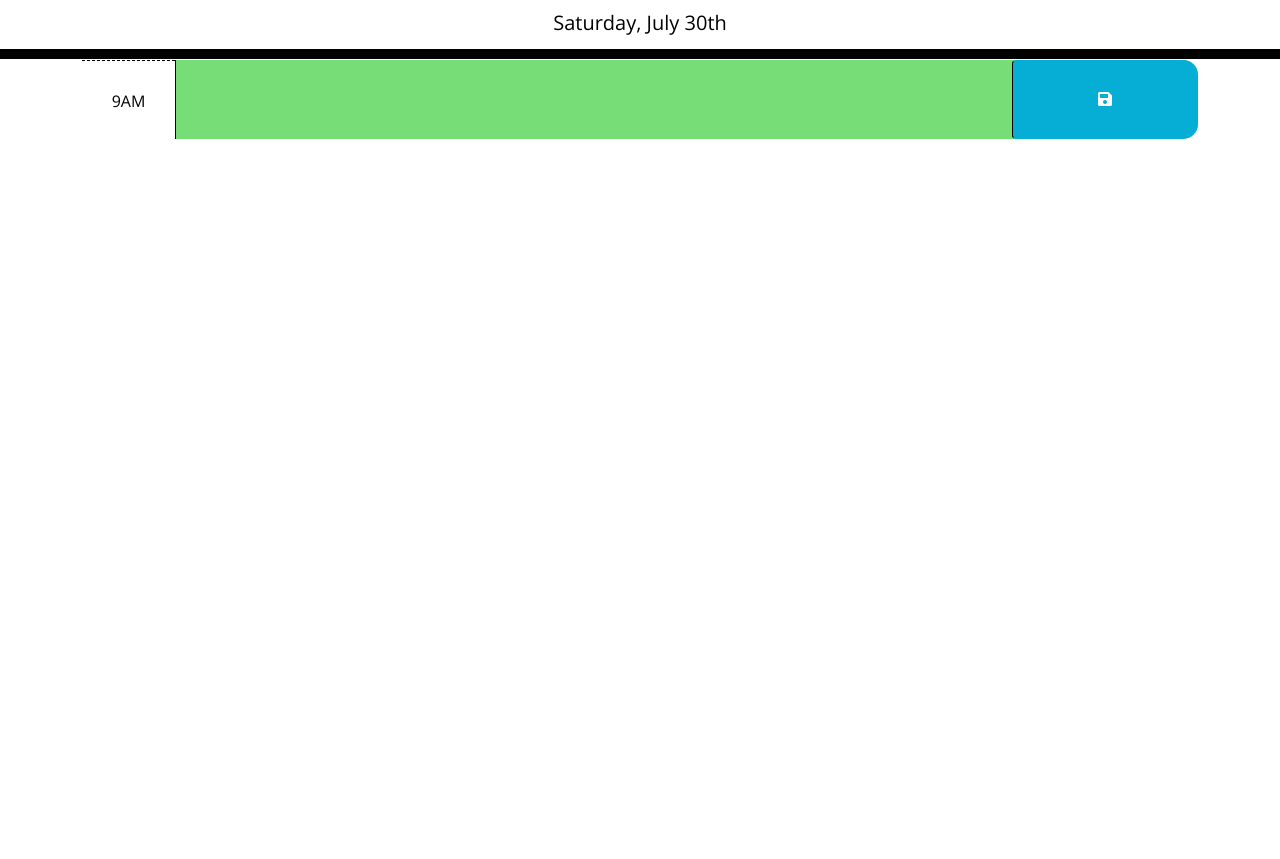
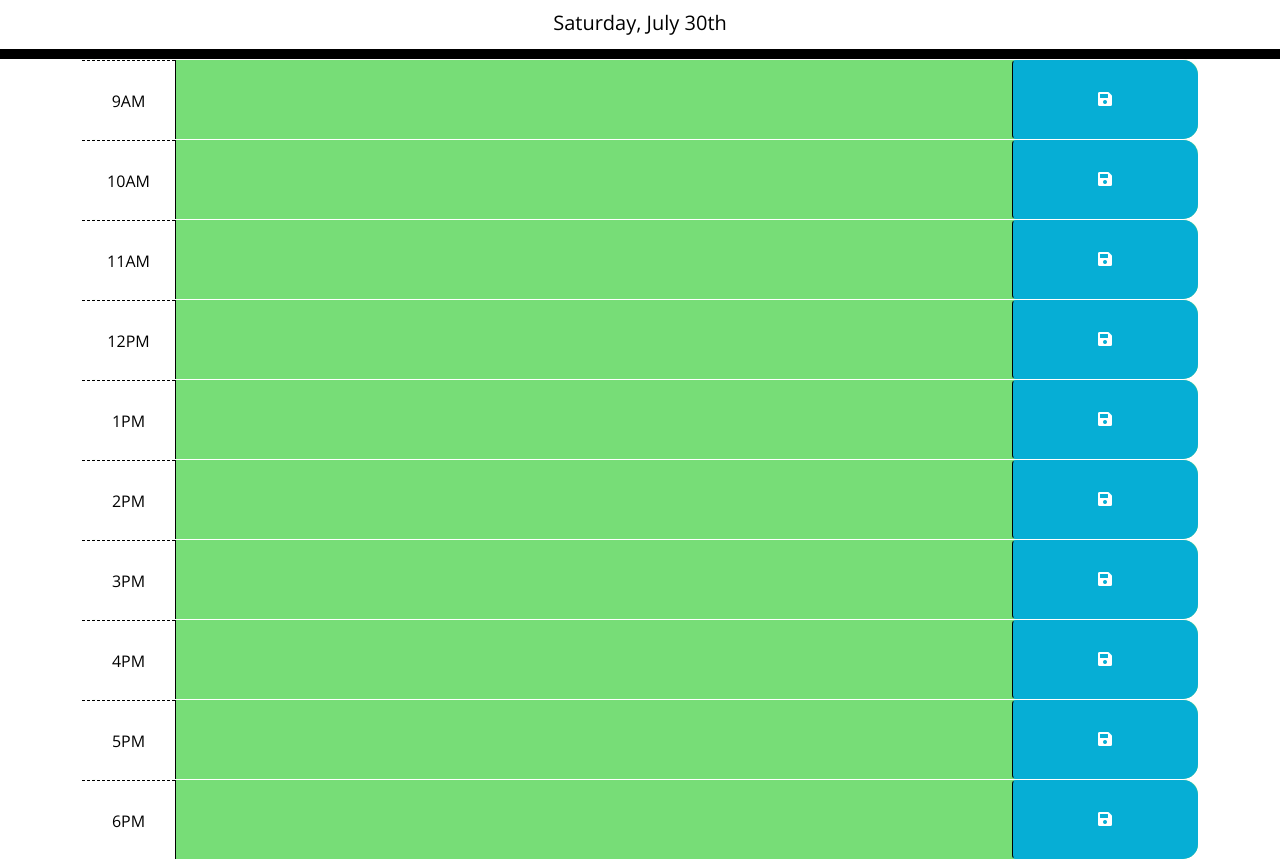
Before and after one commit to adelakobic/scheduleMe, a plain HTML site: page index.html in a window 1280 px wide. Shown: the part 108-967 px from the top of the page. Before the commit the page ends 800 px from the top, so only its background shows below. Drawn offline with nearby package versions, Linux system fonts and the light colour scheme.

Commit message:
time blocks added to schedule and hover color for saving changed to yellow

```diff
--- a/Assets/css/style.css
+++ b/Assets/css/style.css
@@ -68,6 +68,7 @@ body {
   .saveBtn i:hover {
     font-size: 20px;
     transition: all 0.3s ease-in-out;
+    color: rgb(247, 247, 34);
   }
   /* Extra Notifications */
   .notification {
--- a/index.html
+++ b/index.html
@@ -24,11 +24,74 @@
     </header>
     <div class="container">
       <!-- Timeblocks go here just copy and paste?-->
-      <!-- used: Bootstrap: grid system: 1 of 3 columns -->
+      <!-- used: Bootstrap: grid system: 1 of 3 columns (figured it out 😄 AK)-->
       <div class="container">
         <div id="hour9" class="row time-block">
           <div class="col-md-1 hour">
             9AM
+          </div>
+          <textarea class="col-md-9 description"></textarea>
+          <button class="btn saveBtn col-md-2"><i class="fas fa-save"></i></button>
+        </div>
+        <div id="hour10" class="row time-block">
+          <div class="col-md-1 hour">
+            10AM
+          </div>
+          <textarea class="col-md-9 description"></textarea>
+          <button class="btn saveBtn col-md-2"><i class="fas fa-save"></i></button>
+        </div>
+        <div id="hour11" class="row time-block">
+          <div class="col-md-1 hour">
+            11AM
+          </div>
+          <textarea class="col-md-9 description"></textarea>
+          <button class="btn saveBtn col-md-2"><i class="fas fa-save"></i></button>
+        </div>
+        <div id="hour12" class="row time-block">
+          <div class="col-md-1 hour">
+            12PM
+          </div>
+          <textarea class="col-md-9 description"></textarea>
+          <button class="btn saveBtn col-md-2"><i class="fas fa-save"></i></button>
+        </div>
+        <div id="hour1" class="row time-block">
+          <div class="col-md-1 hour">
+            1PM
+          </div>
+          <textarea class="col-md-9 description"></textarea>
+          <button class="btn saveBtn col-md-2"><i class="fas fa-save"></i></button>
+        </div>
+        <div id="hour2" class="row time-block">
+          <div class="col-md-1 hour">
+            2PM
+          </div>
+          <textarea class="col-md-9 description"></textarea>
+          <button class="btn saveBtn col-md-2"><i class="fas fa-save"></i></button>
+        </div>
+        <div id="hour3" class="row time-block">
+          <div class="col-md-1 hour">
+            3PM
+          </div>
+          <textarea class="col-md-9 description"></textarea>
+          <button class="btn saveBtn col-md-2"><i class="fas fa-save"></i></button>
+        </div>
+        <div id="hour4" class="row time-block">
+          <div class="col-md-1 hour">
+            4PM
+          </div>
+          <textarea class="col-md-9 description"></textarea>
+          <button class="btn saveBtn col-md-2"><i class="fas fa-save"></i></button>
+        </div>
+        <div id="hour5" class="row time-block">
+          <div class="col-md-1 hour">
+            5PM
+          </div>
+          <textarea class="col-md-9 description"></textarea>
+          <button class="btn saveBtn col-md-2"><i class="fas fa-save"></i></button>
+        </div>
+        <div id="hour6" class="row time-block">
+          <div class="col-md-1 hour">
+            6PM
           </div>
           <textarea class="col-md-9 description"></textarea>
           <button class="btn saveBtn col-md-2"><i class="fas fa-save"></i></button>
```
Also changed, not shown: 1 other file.
